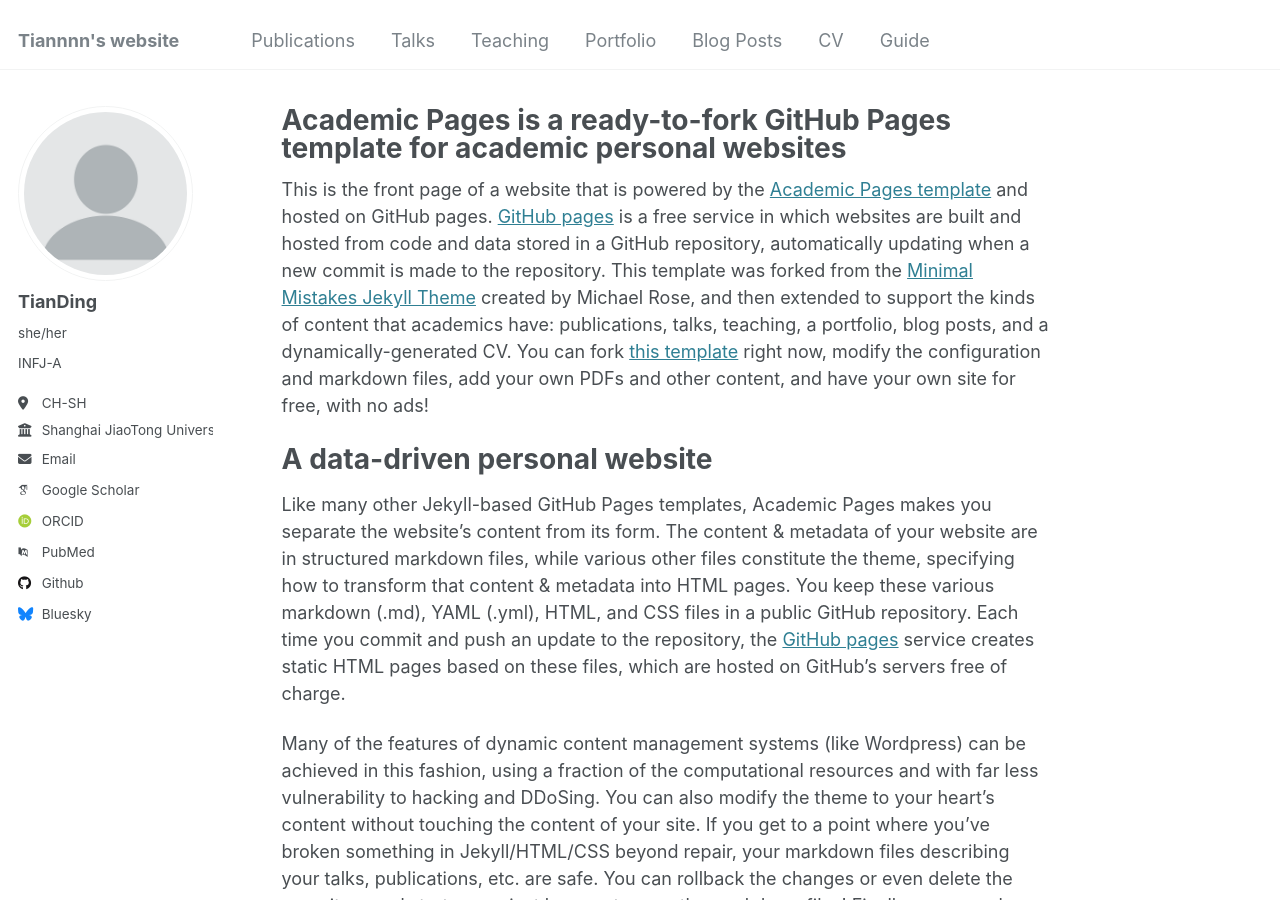
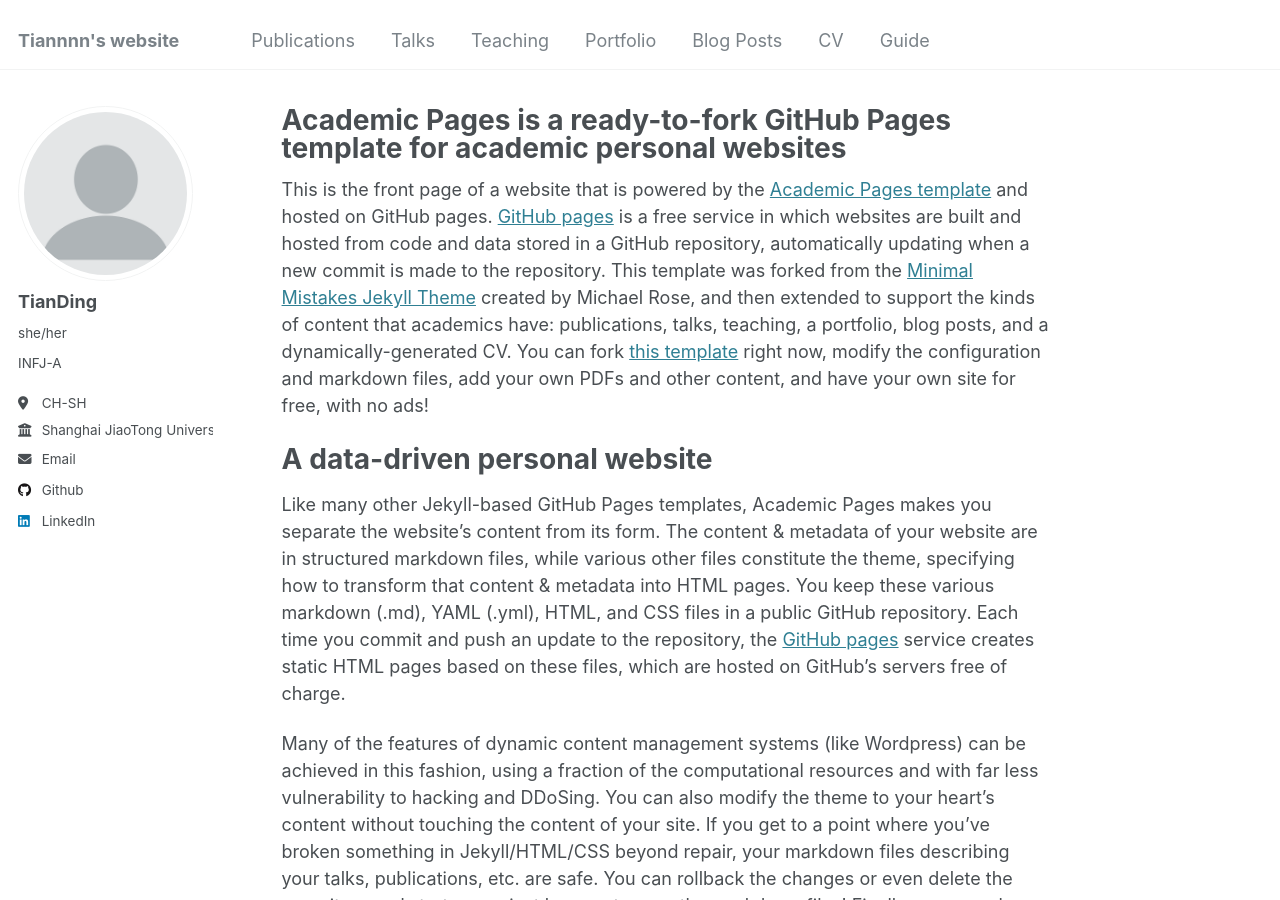
Before and after one commit to Tiannn0703/Tiannn0703.github.io, a Jekyll site: the page built from _pages/about.md, in a window 1280 px wide and 900 px high. Built offline with Jekyll 4.4.1, drawn with Linux system fonts in a browser that asks for light colours; some web fonts are replaced.

Commit message:
Update _config.yml

```diff
--- a/_config.yml
+++ b/_config.yml
@@ -32,11 +32,11 @@ author:
 
   # Academic websites
   arxiv            : # URL - Update with the correct link to your profile
-  googlescholar    : "https://scholar.google.com/citations?user=PS_CX0AAAAAJ"
+  googlescholar    : #"https://scholar.google.com/citations?user=PS_CX0AAAAAJ"
   impactstory      : # URL
-  orcid            : "http://orcid.org/yourorcidurl"
+  orcid            : #"http://orcid.org/yourorcidurl"
   semantic         : # URL
-  pubmed           : "https://www.ncbi.nlm.nih.gov/pubmed/?term=john+snow"
+  pubmed           : #"https://www.ncbi.nlm.nih.gov/pubmed/?term=john+snow"
   researchgate     : # URL
   scopus           : # URL
 
@@ -44,12 +44,12 @@ author:
   bitbucket        : # Username - Update with your username on the site
   codepen          : # Username
   dribbble         : # Username
-  github           : "academicpages"
+  github           : "Tiannn0703"
   kaggle           : # Username
   stackoverflow    : # User number or user number and name (i.e., use "1" or "1/jeff-atwood")
 
   # Social media
-  bluesky          : "bsky.app" # Replace this with you Bluesky username
+  bluesky          : #"bsky.app" # Replace this with you Bluesky username
   facebook         : # Username
   flickr           : # Username
   foursquare       : # Username
@@ -58,7 +58,7 @@ author:
   keybase          : # Username
   instagram        : # Username
   lastfm           : # Username
-  linkedin         : # Username
+  linkedin         : Tian Ding
   mastodon         : # URL
   medium           : # URL
   pinterest        : # Username
```
